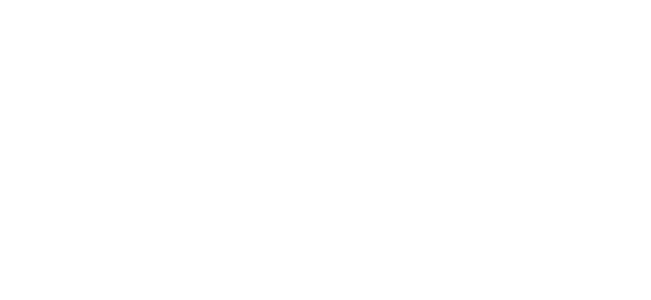
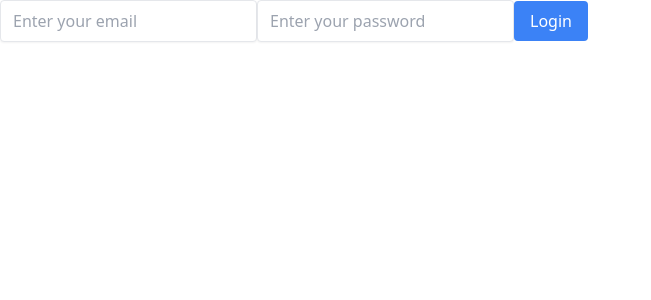
Before and after one commit to KevinMCollier/word_collector_frontend, a React (Vite) app: page / in a window 1280 px wide. Before the commit this address had no page. Shown: the top 300 px of the page, without its empty margins (0-651 px from the left). Built offline with nearby package versions, Linux system fonts and the light colour scheme.

Commit message:
wrapped app in auth provider

```diff
--- a/src/App.jsx
+++ b/src/App.jsx
@@ -1,14 +1,17 @@
 import { BrowserRouter as Router, Route, Routes } from 'react-router-dom';
 import LoginPage from './pages/Login/index.jsx';
 import HomePage from './pages/Home/index.jsx';
+import { AuthProvider } from './context/AuthContext';
 
 const App = () => {
   return (
     <Router>
-      <Routes>
-        <Route path="/login" element={<LoginPage />} />
-        <Route path="/home" element={<HomePage />} />
-      </Routes>
+      <AuthProvider>
+        <Routes>
+          <Route path="/" element={<LoginPage />} />
+          <Route path="/home" element={<HomePage />} />
+        </Routes>
+      </AuthProvider>
     </Router>
   );
 }
--- a/src/services/authService.js
+++ b/src/services/authService.js
@@ -17,7 +17,7 @@ export const login = async (credentials) => {
     const data = await response.json();
 
     // Check if the response contains a user and an authentication token
-    if (!data || !data.authentication_token) {
+    if (!data || !data.token) {
       throw new Error('Invalid login credentials');
     }
 
```
